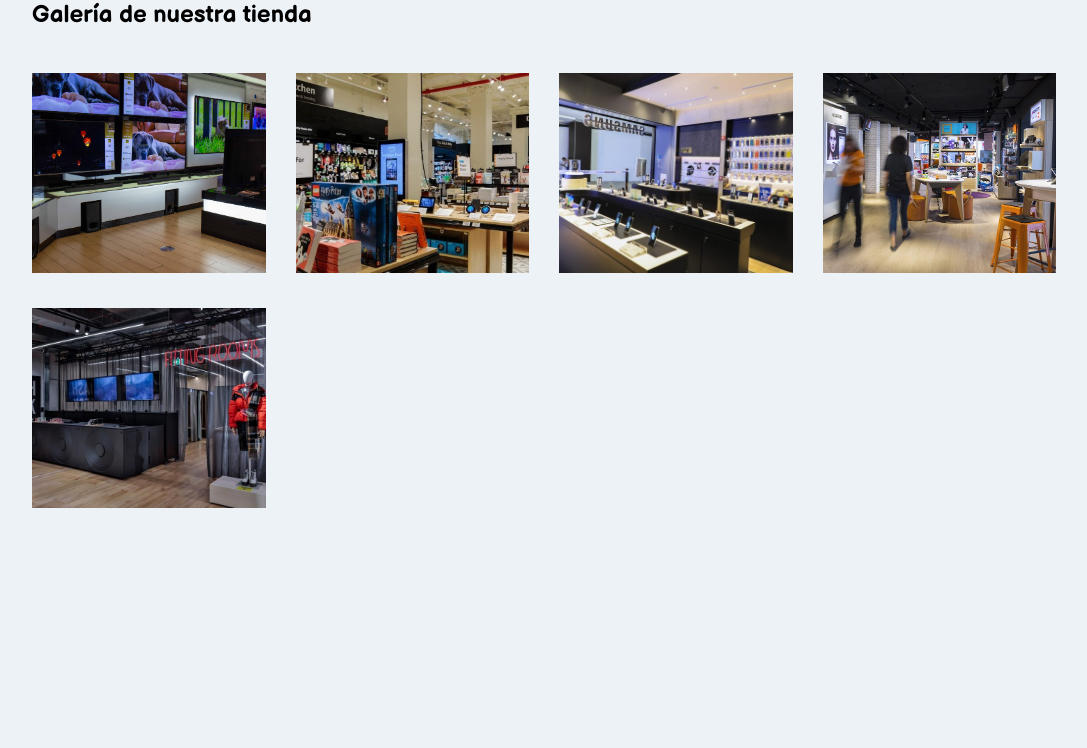
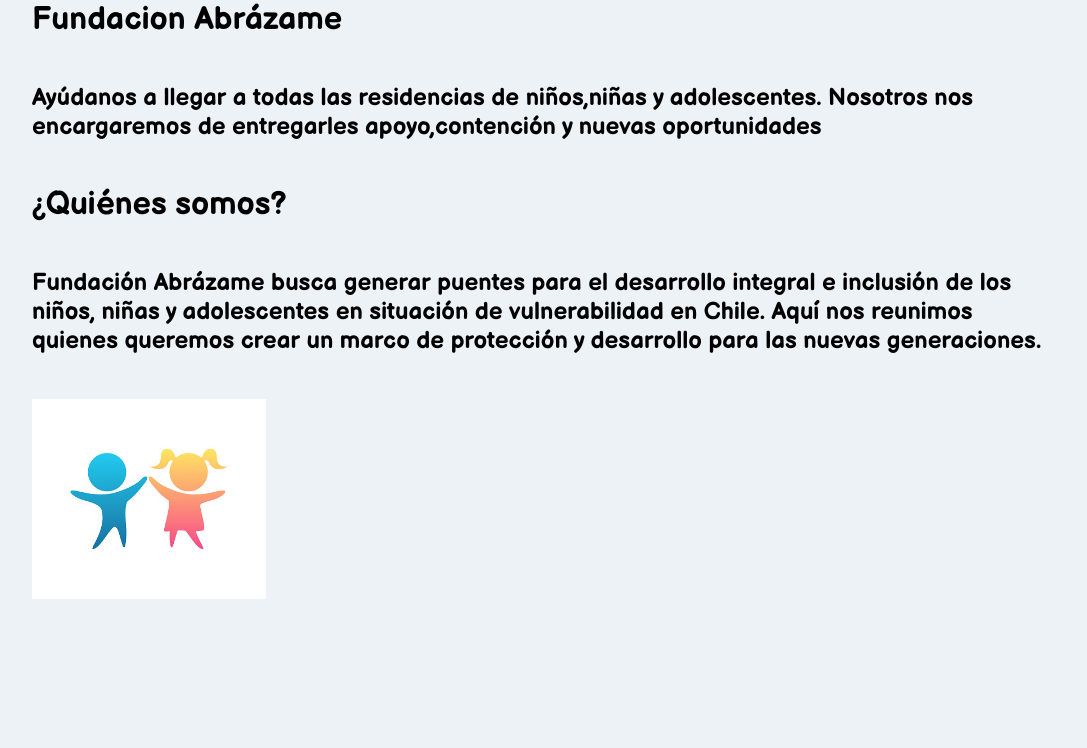
Before and after one commit to Deevcode/G_G_Django, a Django app: page /galeria/ in a window 1280 px wide. Shown: the part 80-828 px from the top of the page, without its empty margins (96-1183 px from the left). Run offline with Django 4.2, Linux system fonts and the light colour scheme; parts of the project's set-up code (start-up, migrations or seed data) failed here and were passed over; some libraries are stand-ins or nearby versions.

Commit message:
cambios fundacion

```diff
--- a/Django/core/templates/core/galeria.html
+++ b/Django/core/templates/core/galeria.html
@@ -13,14 +13,17 @@
 
 <!-- LLamo al bloque contenido insertado en [base.html] -->
 {% block contenido %}
-        <h2>Galería de nuestra tienda</h2>
+        <h1>Fundacion Abrázame</h1>
+        <br><br>
+        <h2>Ayúdanos a llegar a todas las residencias de niños,niñas y adolescentes. Nosotros nos encargaremos de entregarles apoyo,contención y nuevas oportunidades</h2>
+           <br><br>
+           <h1>¿Quiénes somos?</h1>
+           <br><br>
+           <h2>Fundación Abrázame busca generar puentes para el desarrollo integral e inclusión de los niños, niñas y adolescentes en situación de vulnerabilidad en Chile. Aquí nos reunimos quienes queremos crear un marco de protección y desarrollo para las nuevas generaciones.</h2>
            <br><br>
            <div class="galeria">
-                <a data-fancybox="gallery" href="{% static 'img/tienda/tienda1.jpg'%}"><img src="{% static 'img/tienda/tienda1.jpg'%}"></a>
-                <a data-fancybox="gallery" href="{% static 'img/tienda/tienda2.jpeg'%}"><img src="{% static 'img/tienda/tienda2.jpeg'%}"></a>
-                <a data-fancybox="gallery" href="{% static 'img/tienda/tienda3.jpg'%}"><img src="{% static 'img/tienda/tienda3.jpg'%}"></a>
-                <a data-fancybox="gallery" href="{% static 'img/tienda/tienda4.jpg'%}"><img src="{% static 'img/tienda/tienda4.jpg'%}"></a>
-                <a data-fancybox="gallery" href="{% static 'img/tienda/tienda5.jpg'%}"><img src="{% static 'img/tienda/tienda5.jpg'%}"></a>
+               <img src="{% static 'core/img/tienda/logo niños.jpg' %}" alt="core/img/tienda/logo niños.jpg">
+
            </div>
 {% endblock %}
 <!-- FIN DEL BLOQUE -->
```
Also changed, not shown: Django/Django/settings.py (+2 -9 lines), Django/core/migrations/0008_rename_name_contacto_nombre.py (added), Django/core/static/core/img/logo niños.jpg (added), Django/core/static/core/img/tienda/logo niños.jpg (added), Django/db.sqlite3.
